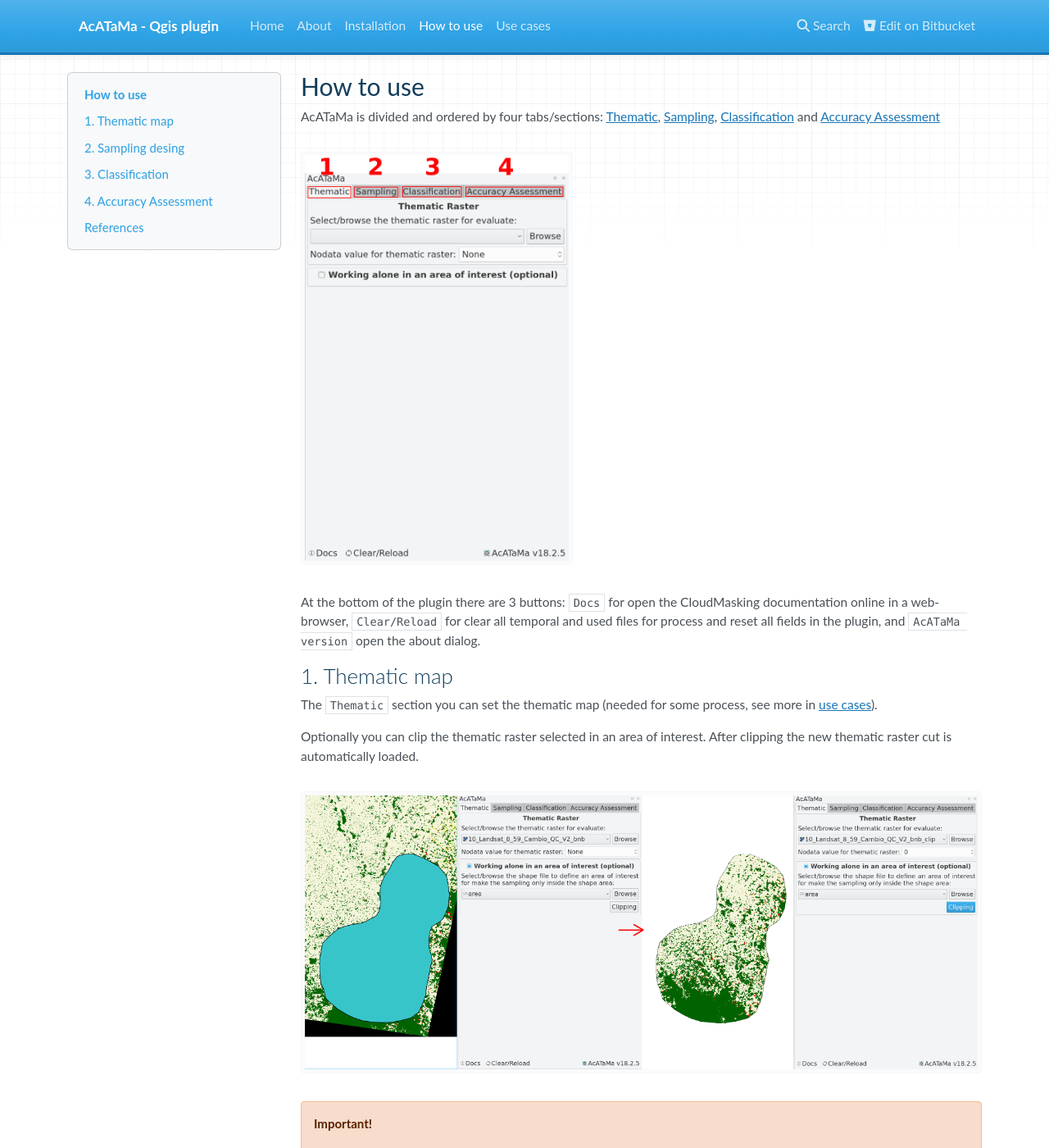
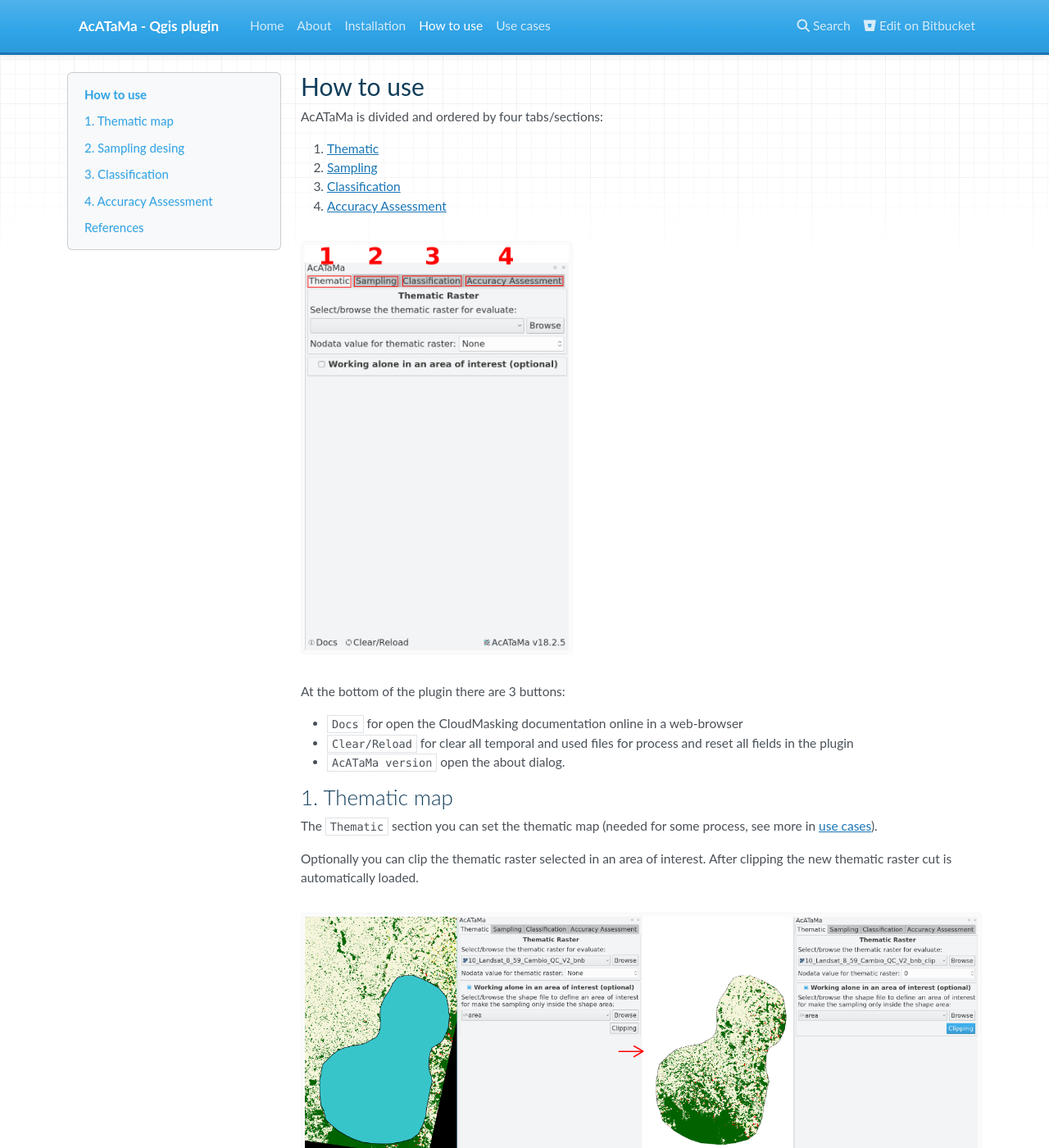
Before and after one commit to SMByC/AcATaMa, an MkDocs documentation site: the page built from docs/how_to_use.md, in a window 1280 px wide and 1400 px high. Shown: the whole window at 82% size. Built offline with MkDocs 1.6.1, drawn with Linux system fonts in a browser that asks for light colours; nearby versions of some CDN libraries; old or Windows-style settings are respelled for this version of MkDocs.

Commit message:
Adjusted docs

```diff
--- a/docs/how_to_use.md
+++ b/docs/how_to_use.md
@@ -1,10 +1,19 @@
 # How to use
 
-AcATaMa is divided and ordered by four tabs/sections: [Thematic](#1-thematic), [Sampling](#2-sampling), [Classification](#3-classification) and [Accuracy Assessment](#4-accuracy-assessment)
+AcATaMa is divided and ordered by four tabs/sections:
+
+1. [Thematic](#1-thematic-map)
+2. [Sampling](#2-sampling-desing)
+3. [Classification](#3-classification)
+4. [Accuracy Assessment](#4-accuracy-assessment)
 
 <img src="../img/dock_main.png" width="40%">
 
-At the bottom of the plugin there are 3 buttons: `Docs` for open the CloudMasking documentation online in a web-browser, `Clear/Reload` for clear all temporal and used files for process and reset all fields in the plugin, and `AcATaMa version` open the about dialog.
+At the bottom of the plugin there are 3 buttons:
+
+- `Docs` for open the CloudMasking documentation online in a web-browser
+- `Clear/Reload` for clear all temporal and used files for process and reset all fields in the plugin
+- `AcATaMa version` open the about dialog.
 
 ## 1. Thematic map
 
```
